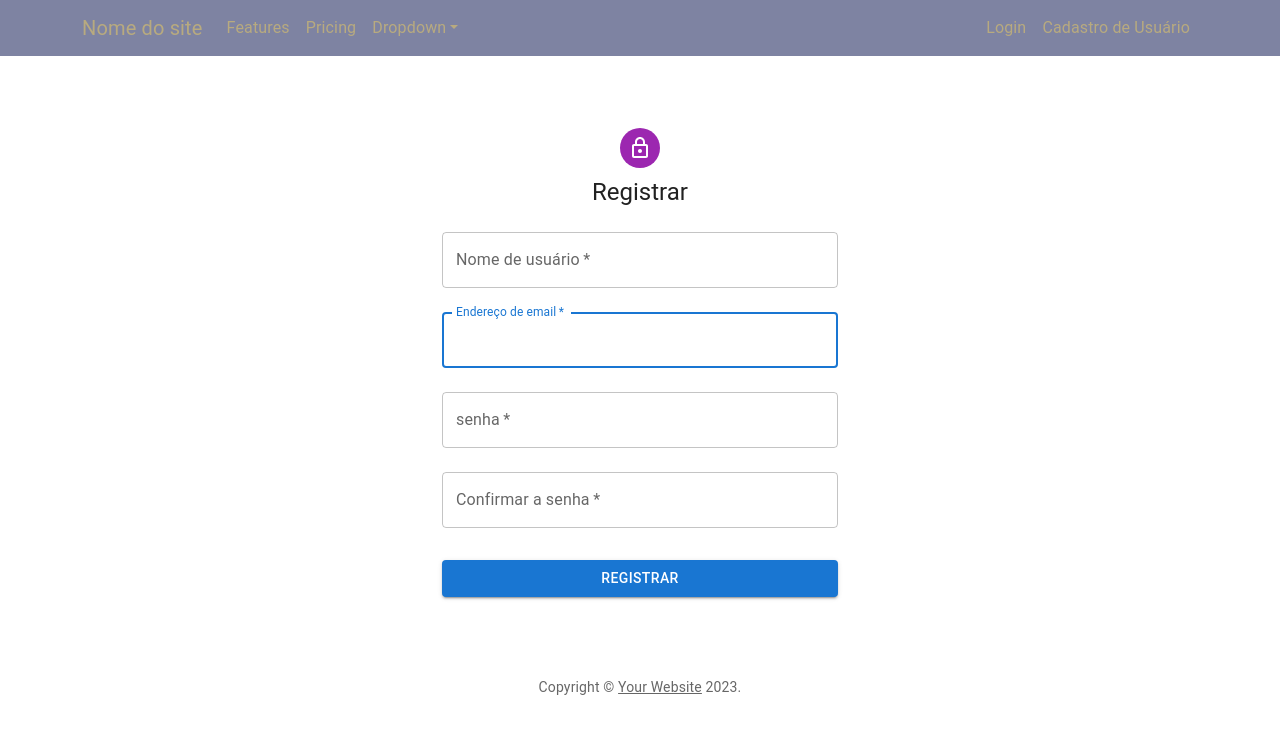
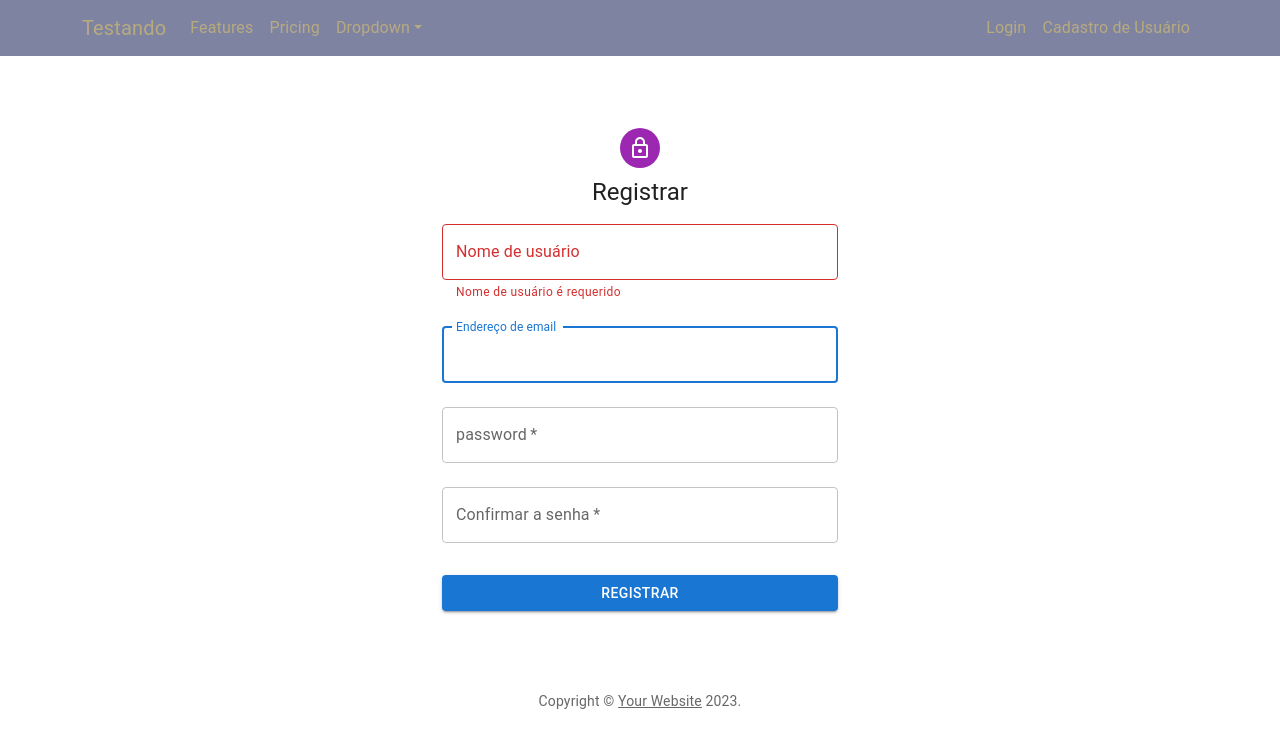
Before and after one commit to lucwallace/projeto_spring_front_end, a React (Create React App) app: page /register in a window 1280 px wide. Shown: the top 748 px of the page. Built offline with nearby package versions, Linux system fonts and the light colour scheme.

Commit message:
Criação do usuário funcionando e correções.

```diff
--- a/package.json
+++ b/package.json
@@ -3,16 +3,17 @@
   "version": "0.1.0",
   "private": true,
   "dependencies": {
-    "@reduxjs/toolkit": "^1.8.6",
     "@emotion/react": "^11.11.1",
     "@emotion/styled": "^11.11.0",
     "@mui/icons-material": "^5.14.16",
     "@mui/material": "^5.14.16",
+    "@reduxjs/toolkit": "^1.8.6",
     "@testing-library/jest-dom": "^5.17.0",
     "@testing-library/react": "^13.4.0",
     "@testing-library/user-event": "^13.5.0",
     "axios": "^1.5.1",
     "bootstrap": "^5.3.2",
+    "formik": "^2.4.5",
     "primereact": "^10.0.9",
     "react": "^18.2.0",
     "react-bootstrap": "^2.9.0",
@@ -22,7 +23,8 @@
     "react-scripts": "5.0.1",
     "react-toastify": "^8.2.0",
     "rsuite": "^5.40.0",
-    "web-vitals": "^2.1.4"
+    "web-vitals": "^2.1.4",
+    "yup": "^1.3.3"
   },
   "scripts": {
     "start": "react-scripts start",
--- a/src/App.js
+++ b/src/App.js
@@ -5,7 +5,7 @@ import { Outlet } from 'react-router-dom';
 function App() {
   return (
     <div className="App">
-      <NavBar />
+      <NavBar teste={"Testando"} />
       <Outlet />
     </div>
   );
--- a/src/components/navBar/navBar-component.js
+++ b/src/components/navBar/navBar-component.js
@@ -6,13 +6,13 @@ import 'bootstrap/dist/css/bootstrap.min.css';
 import { BrowserRouter as Router, Routes, Route, Link } from "react-router-dom";
 import '../../css/NavBar.css';
 
-function navBarComponent() {
+function navBarComponent({teste}) {
   return (
     <div>
       <Navbar collapseOnSelect expand="lg" className="bg-body-tertiary">
         <Container>
           <Navbar.Brand href="#home">
-            <Link className='navBarLink' to={"/"}>Nome do site</Link>
+            <Link className='navBarLink' to={"/"}>{teste}</Link>
           </Navbar.Brand>
           <Navbar.Toggle aria-controls="responsive-navbar-nav" />
           <Navbar.Collapse id="responsive-navbar-nav">
--- a/src/pages/components/register-component/Register.js
+++ b/src/pages/components/register-component/Register.js
@@ -1,4 +1,4 @@
-import * as React from 'react';
+import React, { useState, useEffect } from "react";
 import Avatar from '@mui/material/Avatar';
 import Button from '@mui/material/Button';
 import CssBaseline from '@mui/material/CssBaseline';
@@ -9,6 +9,13 @@ import LockOutlinedIcon from '@mui/icons-material/LockOutlined';
 import Typography from '@mui/material/Typography';
 import Container from '@mui/material/Container';
 import { createTheme, ThemeProvider } from '@mui/material/styles';
+import { useFormik } from 'formik';
+import * as yup from 'yup';
+import { ToastContainer, toast } from 'react-toastify';
+
+import { register } from "../../../slices/auth";
+import { clearMessage } from "../../../slices/message";
+import { useDispatch, useSelector } from "react-redux";
 
 function Copyright(props) {
   return (
@@ -28,13 +35,67 @@ function Copyright(props) {
 const defaultTheme = createTheme();
 
 export default function SignIn() {
-  const handleSubmit = (event) => {
-    event.preventDefault();
-    const data = new FormData(event.currentTarget);
-    console.log({
-      email: data.get('email'),
-      password: data.get('password'),
-    });
+
+  const [successful, setSuccessful] = useState(false);
+
+  const { message } = useSelector((state) => state.message);
+  const dispatch = useDispatch();
+
+  useEffect(() => {
+    dispatch(clearMessage());
+  }, [dispatch]);
+
+  const initialValues = {
+    username: "",
+    email: "",
+    senha: "",
+    confirmarSenha: "",
+  };
+
+  const validationSchema = yup.object({
+    username: yup
+      .string()
+      .required('Nome de usuário é requerido'),
+    email: yup
+      .string()
+      .email('Entre com um email válido')
+      .required('E-mail é requerido'),
+    password: yup
+      .string()
+      .min(8, 'A senha deve ter no mínimo 8 caracteres')
+      .required('Senha é requerida'),
+    confirmPassword: yup
+      .string()
+      .oneOf([yup.ref('password')], 'Senha não corresponde')
+      .required('Confirma a senha é requirida')
+  });
+
+  const formik = useFormik({
+    initialValues: { initialValues },
+    validationSchema: validationSchema,
+    onSubmit: (values) => {
+      handleRegister(values)
+    },
+  });
+
+  const handleRegister = (values) => {
+
+    setSuccessful(false);
+
+    const { username, email, password } = values;
+
+    dispatch(register({ username, email, password }))
+      .unwrap()
+      .then(() => {
+        setSuccessful(true);
+        toast.success("Usuário Registrado com Sucesso.")
+        console.log("Testando01 "+message)
+      })
+      .catch(() => {
+        setSuccessful(false);
+        toast.error(message)
+        console.log("Testando025 "+message)
+      });
   };
 
   return (
@@ -55,46 +116,64 @@ export default function SignIn() {
           <Typography component="h1" variant="h5">
             Registrar
           </Typography>
-          <Box component="form" onSubmit={handleSubmit} noValidate sx={{ mt: 1 }}>
-          <TextField
+          <form onSubmit={formik.handleSubmit}>
+            <TextField
               margin="normal"
-              required
               fullWidth
               id="username"
               label="Nome de usuário"
               name="username"
               autoComplete="email"
               autoFocus
+              value={formik.values.username}
+              onChange={formik.handleChange}
+              onBlur={formik.handleBlur}
+              error={formik.touched.username && Boolean(formik.errors.username)}
+              helperText={formik.touched.username && formik.errors.username}
             />
             <TextField
               margin="normal"
-              required
               fullWidth
               id="email"
               label="Endereço de email"
               name="email"
               autoComplete="email"
               autoFocus
+              value={formik.values.email}
+              onChange={formik.handleChange}
+              onBlur={formik.handleBlur}
+              error={formik.touched.email && Boolean(formik.errors.email)}
+              helperText={formik.touched.email && formik.errors.email}
             />
             <TextField
               margin="normal"
               required
               fullWidth
-              name="senha"
-              label="senha"
+              name="password"
+              label="password"
               type="password"
-              id="senha"
+              id="password"
               autoComplete="current-password"
+              value={formik.values.password}
+              onChange={formik.handleChange}
+              onBlur={formik.handleBlur}
+              error={formik.touched.password && Boolean(formik.errors.password)}
+              helperText={formik.touched.password && formik.errors.password}
             />
             <TextField
               margin="normal"
               required
               fullWidth
-              name="confirmarSenha"
+              name="confirmPassword"
               label="Confirmar a senha"
               type="password"
-              id="confirmarSenha"
+              id="confirmPassword"
               autoComplete="current-password"
+              value={formik.values.confirmPassword}
+              onChange={formik.handleChange}
+              onBlur={formik.handleBlur}
+              error={formik.touched.confirmPassword && Boolean(formik.errors.confirmPassword)}
+              helperText={formik.touched.confirmPassword && formik.errors.confirmPassword}
             />
             <Button
               type="submit"
@@ -104,7 +183,8 @@ export default function SignIn() {
             >
               Registrar
             </Button>
-          </Box>
+            <ToastContainer />
+          </form>
         </Box>
         <Copyright sx={{ mt: 8, mb: 4 }} />
       </Container>
--- a/src/services/autenticacaoService.js
+++ b/src/services/autenticacaoService.js
@@ -3,6 +3,10 @@ import axios from "axios";
 const API_URL = "http://localhost:8081/api/auth/";
 
 const register = (username, email, password) => {
+  console.log("Teste01 "+username)
+  console.log("Teste02 "+email)
+  console.log("Teste01 "+password)
+
   return axios.post(API_URL + "signup", {
     username,
     email,
--- a/src/slices/auth.js
+++ b/src/slices/auth.js
@@ -10,6 +10,7 @@ export const register = createAsyncThunk(
   "auth/register",
   async ({ username, email, password }, thunkAPI) => {
     try {
+      console.log("Testando "+username)
       const response = await AuthService.register(username, email, password);
       thunkAPI.dispatch(setMessage(response.data.message));
       return response.data;
@@ -21,6 +22,7 @@ export const register = createAsyncThunk(
         error.message ||
         error.toString();
       thunkAPI.dispatch(setMessage(message));
+      console.log(message)
       return thunkAPI.rejectWithValue();
     }
   }
```
Also changed, not shown: src/pages/components/home-component/Home.js (added), 1 other file (tests, documents, lock files or other folders).
